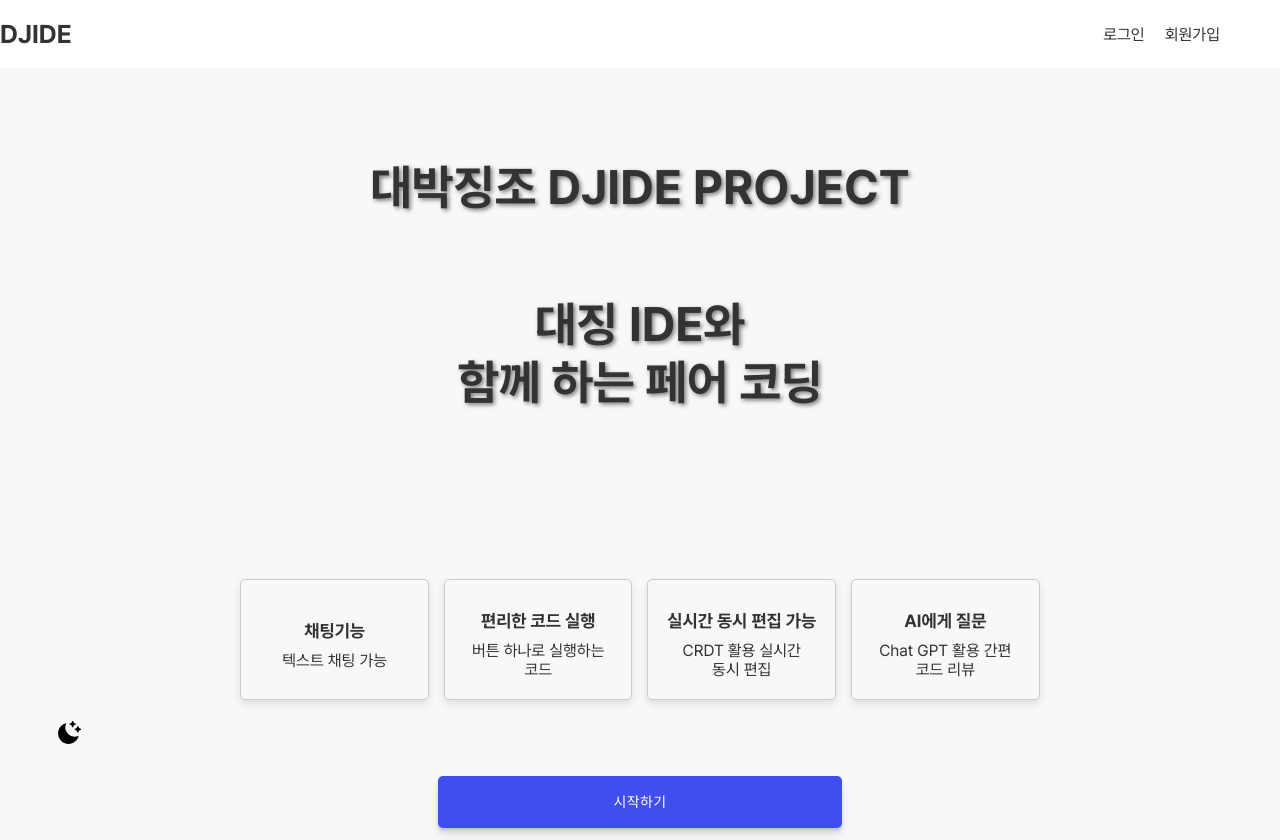
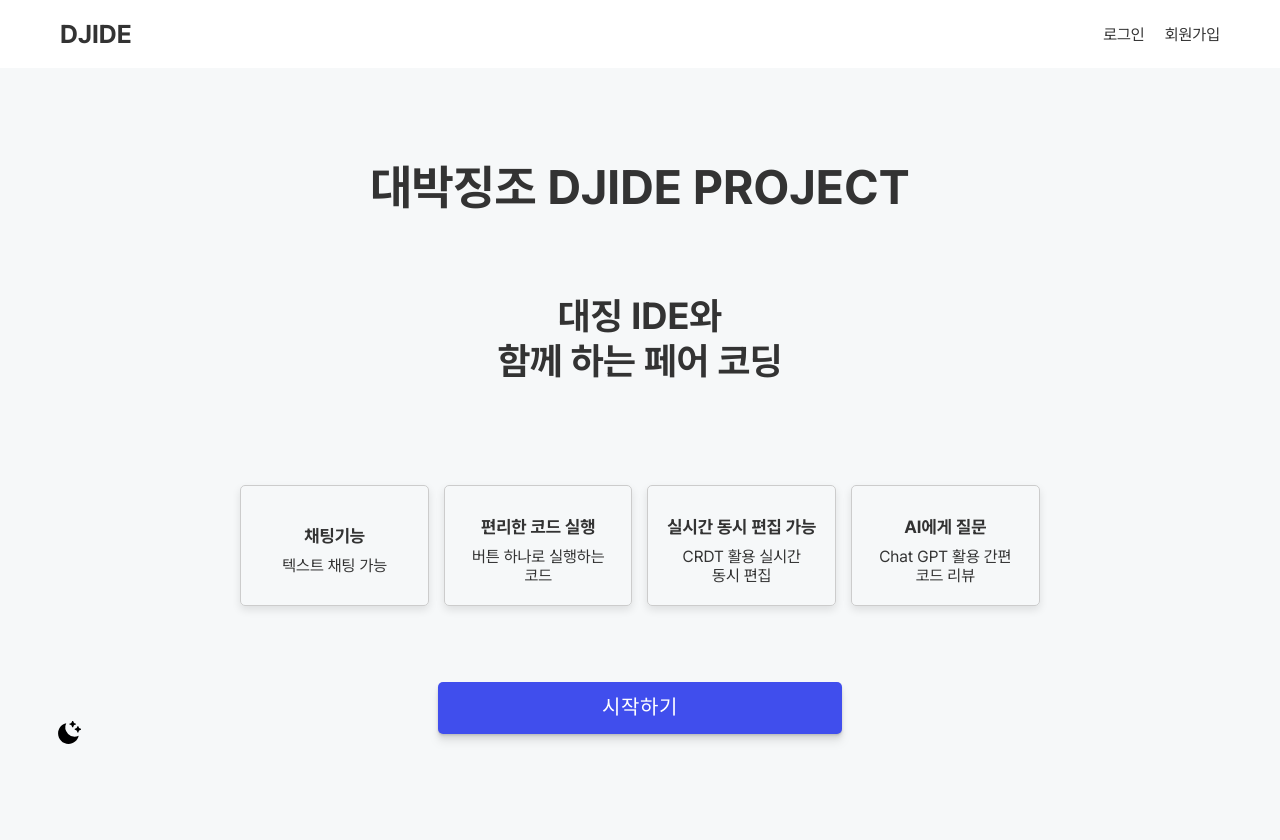
Before and after one commit to The-Great-Sign/IDE-Project-frontend-next, a Next.js app: page / in a window 1280 px wide. After the commit the page ends 800 px from the top, so only its background shows below. Built offline with nearby package versions, Linux system fonts and the light colour scheme; no server answers.

Commit message:
fix : IDE-146 메인페이지 UI 수정

```diff
--- a/src/app/page.styles.ts
+++ b/src/app/page.styles.ts
@@ -1,3 +1,4 @@
+import { BigButton } from '@/components/Button/Button';
 import styled from 'styled-components';
 
 const mainPageImageUrl = `/app/mainPageImage.png`;
@@ -12,7 +13,6 @@
   margin: 0 auto;
   padding-top: 50px;
   font-size: 2em; // 필요에 따라 폰트 크기 조절
-  text-shadow: 2px 2px 4px rgba(0, 0, 0, 0.5);
 `;
 
 export const MainDiv = styled.div`
@@ -23,7 +23,7 @@
   width: 100%; // 원하는 가로 길이로 설정
   margin: 0 auto; // 가로 중앙 정렬을 위해 자동 마진 사용
 
-  padding-top: 10vw;
+  padding-top: 5vw;
   padding-bottom: 5vw;
   text-shadow: 0px 0px 0px rgba(0, 0, 0, 0);
   overflow: hidden; // 텍스트가 넘칠 경우 숨김
@@ -66,8 +66,7 @@
     text-overflow: ellipsis; // 텍스트가 넘칠 때 말줄임표 표시
   }
 `;
-export const BigButton = styled.button`
-  display: flex;
-  align-items: center;
-  overflow: hidden; // 버튼 내용이 넘칠 경우 숨김
+
+export const StartButton = styled(BigButton)`
+  font-size: 20px !important;
 `;
--- a/src/app/page.tsx
+++ b/src/app/page.tsx
@@ -1,8 +1,13 @@
 'use client';
 
 import MainHeader from '@/components/MainHeader/MainHeader';
-import { MainContainer, MainDiv, MainDivInfo } from './page.styles';
-import { BigButton } from '@/components/Button/Button';
+import {
+  MainContainer,
+  MainDiv,
+  MainDivInfo,
+  StartButton,
+} from './page.styles';
+
 import { useRouter } from 'next/navigation';
 import useTokenStore from '@/store/useTokenStore';
 // import Image from 'next/image';
@@ -24,11 +29,11 @@
       <MainHeader />
       <MainContainer>
         <h2>대박징조 DJIDE PROJECT</h2>
-        <h2>
+        <h3>
           대징 IDE와
           <br />
           함께 하는 페어 코딩
-        </h2>
+        </h3>
         <div>
           {/* <Image
             src="/public/images/meeting_mono.png"
@@ -56,7 +61,7 @@
             </MainDivInfo>
           </MainDiv>
         </div>
-        <BigButton onClick={handleClick}>시작하기</BigButton>
+        <StartButton onClick={handleClick}>시작하기</StartButton>
       </MainContainer>
     </>
   );
--- a/src/components/MainHeader/MainHeader.style.ts
+++ b/src/components/MainHeader/MainHeader.style.ts
@@ -14,4 +14,5 @@
 export const Logo = styled.div`
   font-size: ${FONTS.lg};
   font-weight: 700;
+  padding-left: 60px;
 `;
```
